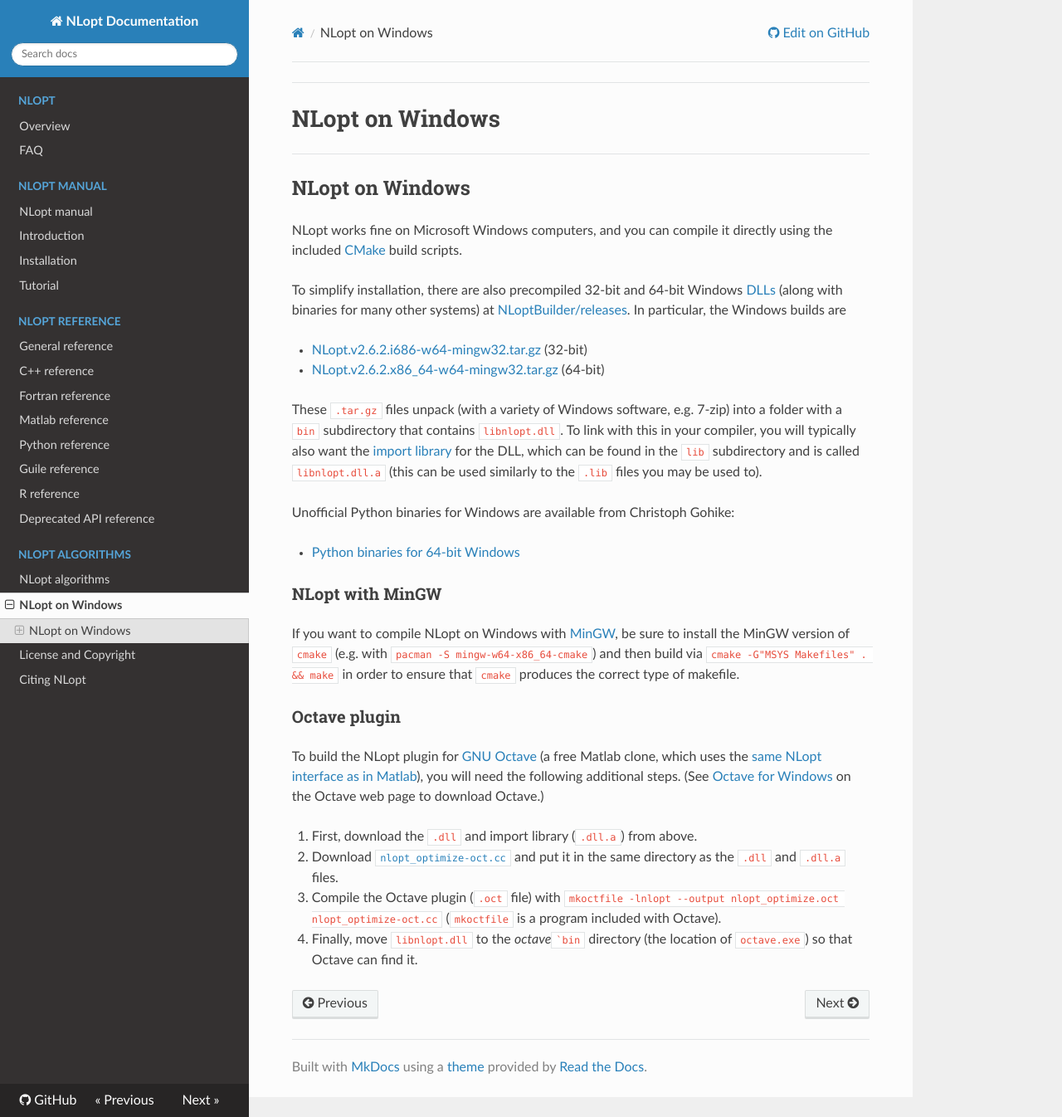
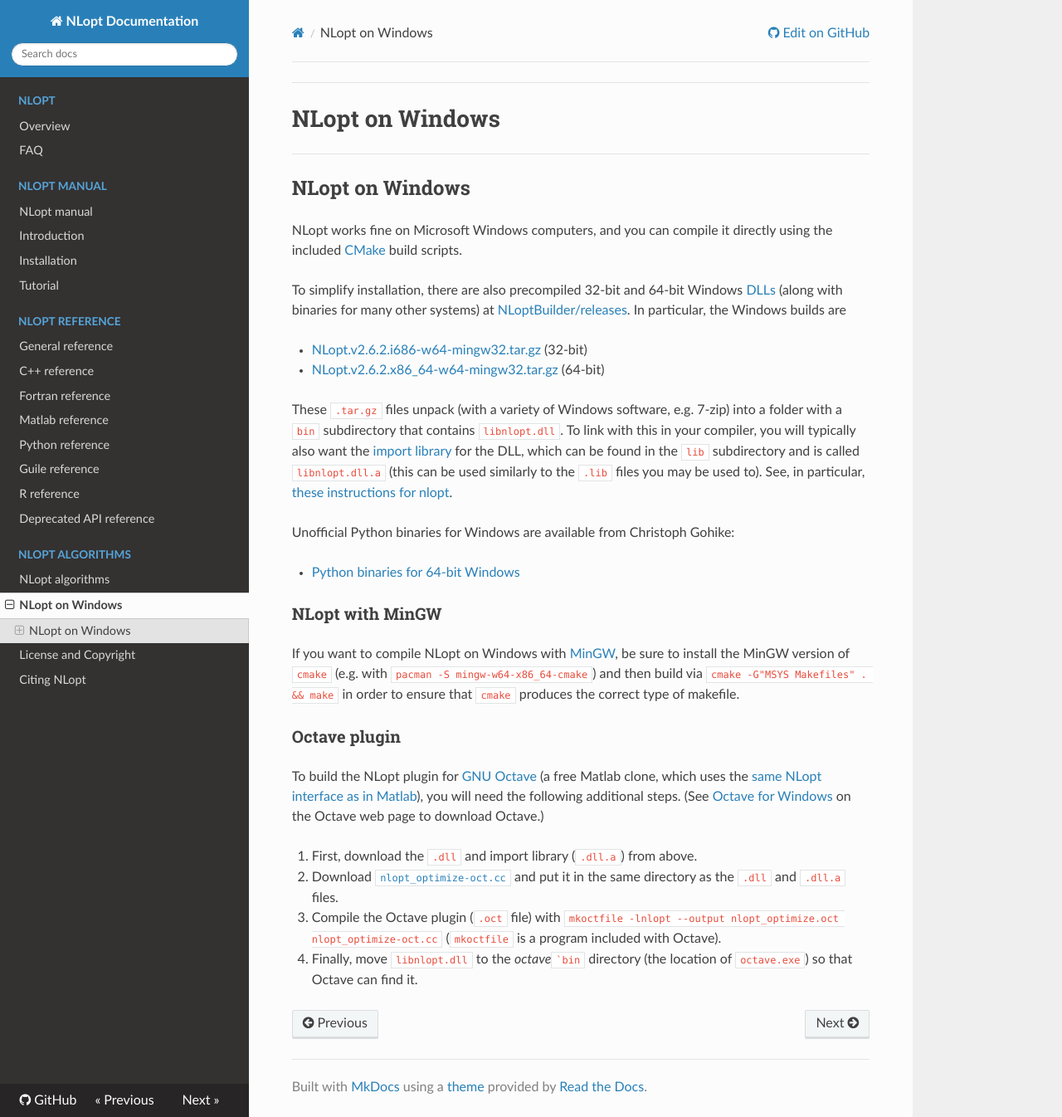
Before and after one commit to stevengj/nlopt, an MkDocs documentation site: the page built from doc/docs/NLopt_on_Windows.md, in a window 1280 px wide and 1346 px high. Shown: the whole window at 83% size. Built offline with MkDocs 1.6.1, drawn with Linux system fonts in a browser that asks for light colours; nearby versions of some CDN libraries; old or Windows-style settings are respelled for this version of MkDocs.

Commit message:
link more help

```diff
--- a/doc/docs/NLopt_on_Windows.md
+++ b/doc/docs/NLopt_on_Windows.md
@@ -12,7 +12,7 @@ To simplify installation, there are also precompiled 32-bit and 64-bit Windows [
 -  [NLopt.v2.6.2.i686-w64-mingw32.tar.gz](https://github.com/stevengj/NLoptBuilder/releases/download/v2.6.2/NLopt.v2.6.2.i686-w64-mingw32.tar.gz) (32-bit)
 -  [NLopt.v2.6.2.x86_64-w64-mingw32.tar.gz](https://github.com/stevengj/NLoptBuilder/releases/download/v2.6.2/NLopt.v2.6.2.x86_64-w64-mingw32.tar.gz) (64-bit)
 
-These `.tar.gz` files unpack (with a variety of Windows software, e.g. 7-zip) into a folder with a `bin` subdirectory that contains `libnlopt.dll`.  To link with this in your compiler, you will typically also want the [import library](https://stackoverflow.com/questions/3573475/how-does-the-import-library-work-details) for the DLL, which can be found in the `lib` subdirectory and is called `libnlopt.dll.a` (this can be used similarly to the `.lib` files you may be used to).
+These `.tar.gz` files unpack (with a variety of Windows software, e.g. 7-zip) into a folder with a `bin` subdirectory that contains `libnlopt.dll`.  To link with this in your compiler, you will typically also want the [import library](https://stackoverflow.com/questions/3573475/how-does-the-import-library-work-details) for the DLL, which can be found in the `lib` subdirectory and is called `libnlopt.dll.a` (this can be used similarly to the `.lib` files you may be used to).   See, in particular, [these instructions for nlopt](https://www.mathworks.com/matlabcentral/answers/380072-mex-error-undefined-reference#answer_356517).
 
 Unofficial Python binaries for Windows are available from Christoph Gohike:
 
```
